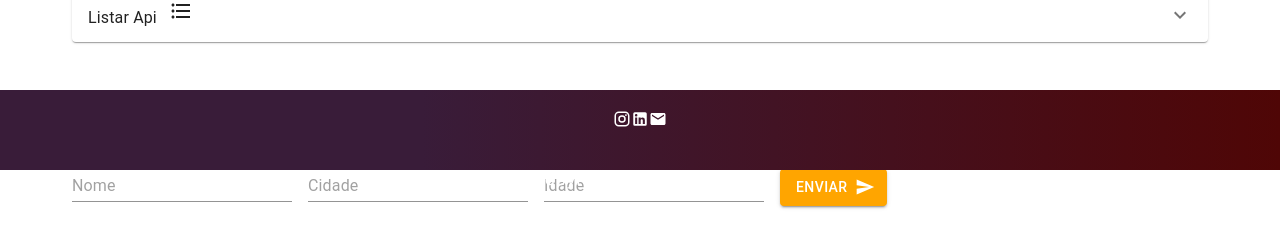
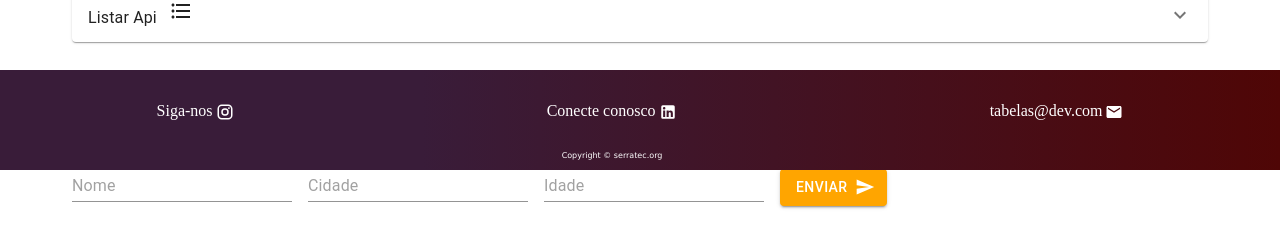
Before and after one commit to LeonardoChermaut/reactjs-students-site, a React (Create React App) app: page /alunos in a window 1280 px wide. Shown: the part 630-869 px from the top of the page. Built offline with nearby package versions, Linux system fonts and the light colour scheme.

Commit message:
adjust footer link

```diff
--- a/src/components/Footer/Index.js
+++ b/src/components/Footer/Index.js
@@ -1,15 +1,40 @@
 import * as React from "react";
-import { Footer, InIcon, InstaIcon, MailIcon, MyTextFooter } from "./Styled";
+import {
+  Footer,
+  InIcon,
+  InstaIcon,
+  MailIcon,
+  MyLinkFooter,
+  MyTextFooter,
+  NetworkTitleFooter,
+} from "./Styled";
 
 export default function ButtonAppBar() {
   return (
     <Footer>
-      <MyTextFooter>
-        <InstaIcon />
-        <InIcon />
-        <MailIcon />
+      <NetworkTitleFooter>
+        <MyLinkFooter href="#">
+          Siga-nos
+          <InstaIcon />
+        </MyLinkFooter>
+      </NetworkTitleFooter>
+
+      <NetworkTitleFooter>
+        <MyLinkFooter href="#">
+          Conecte conosco
+          <InIcon />
+        </MyLinkFooter>
+      </NetworkTitleFooter>
+      <NetworkTitleFooter>
+        <MyLinkFooter href="#">
+          tabelas@dev.com
+          <MailIcon />
+        </MyLinkFooter>
+      </NetworkTitleFooter>
+
+      <MyTextFooter style={{ justifyContent: "flex-end" }}>
+        <br></br>Copyright &copy; serratec.org
       </MyTextFooter>
-      <MyTextFooter>Copyright &copy; serratec.org</MyTextFooter>
     </Footer>
   );
 }
--- a/src/components/Footer/Styled.jsx
+++ b/src/components/Footer/Styled.jsx
@@ -6,9 +6,8 @@ import EmailIcon from "@mui/icons-material/Email";
 export const Footer = styled.footer`
   display: flex;
   justify-content: space-around;
-  flex-direction: column;
   width: 100%;
-  height: 80px;
+  height: 100px;
   background: rgb(2, 0, 36);
   background: linear-gradient(90deg, rgb(57, 28, 57) 33%, #4f0606 100%);
   position: fixed;
@@ -19,29 +18,55 @@ export const Footer = styled.footer`
 `;
 
 export const MyTextFooter = styled.p`
+  position: absolute;
+  margin-left: -3.5rem;
   text-align: center;
-
-  font-size: 17px;
+  justify-content: end;
+  margin-top: 4.5rem;
+  font-size: 8px;
   font-family: Verdana, Geneva, Tahoma, sans-serif;
   color: #fff;
 `;
+export const NetworkTitleFooter = styled.p`
+  text-align: center;
+  display: flex;
+  margin-top: 2rem;
+  color: #fff;
+`;
 
+export const MyLinkFooter = styled.a`
+  text-decoration: none;
+  color: #fff;
+  &:hover {
+    color: orange;
+  }
+`;
 export const InstaIcon = styled(InstagramIcon)`
   && {
     color: #fff;
     width: 18px;
+    padding: 0;
+    margin-left: 3px;
+    margin-top: -2.5px;
+    margin-bottom: -8px;
   }
 `;
+
 export const InIcon = styled(LinkedInIcon)`
   && {
+    margin-left: 3px;
+    margin-top: -2.5px;
+    margin-bottom: -8px;
     color: #fff;
     width: 18px;
   }
 `;
 export const MailIcon = styled(EmailIcon)`
   && {
+    margin-left: 3px;
+    margin-top: -2.5px;
+    margin-bottom: -8px;
     color: #fff;
     width: 18px;
   }
 `;
-export const NetworkTitleFooter = styled.p``;
--- a/src/components/Form/Index.js
+++ b/src/components/Form/Index.js
@@ -1,6 +1,7 @@
 import React from "react";
-import { Input, Box, Button } from "@mui/material";
+import { Box, Button } from "@mui/material";
 import SendIcon from "@mui/icons-material/Send";
+import { MyInput } from "./Styled";
 const ariaLabel = { "aria-label": "description" };
 
 const Form = (props) => {
@@ -22,21 +23,19 @@ const Form = (props) => {
       noValidate
       autoComplete="off"
     >
-      <h4></h4>
-
-      <Input
+      <MyInput
         placeholder="Nome"
         inputProps={ariaLabel}
         value={nome}
         onChange={({ target }) => setNome(target.value)}
       />
-      <Input
+      <MyInput
         placeholder="Cidade"
         inputProps={ariaLabel}
         value={cidade}
         onChange={({ target }) => setCidade(target.value)}
       />
-      <Input
+      <MyInput
         placeholder="Idade"
         inputProps={ariaLabel}
         value={idade}
--- /dev/null
+++ b/src/components/Form/Styled.js
@@ -0,0 +1,9 @@
+import styled from "styled-components";
+import { Input } from "@mui/material";
+
+export const MyInput = styled(Input)`
+  && {
+    margin-top: -2rem;
+    margin-right: 2rem;
+  }
+`;
```
